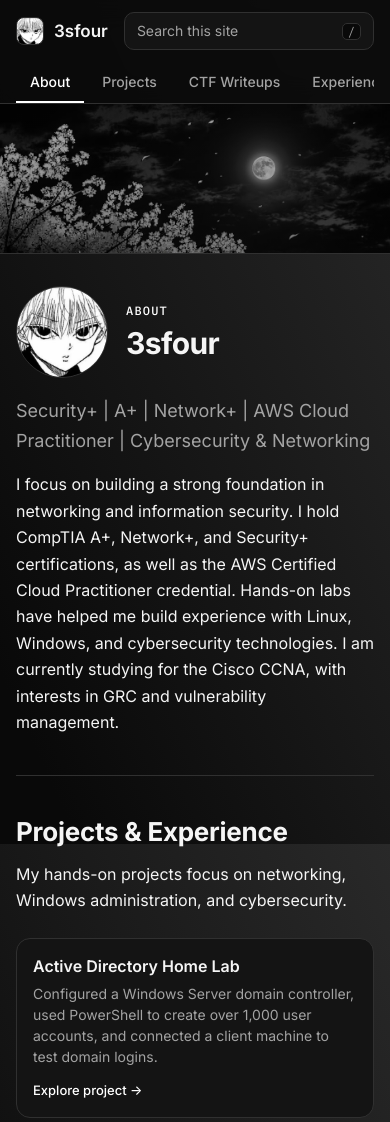
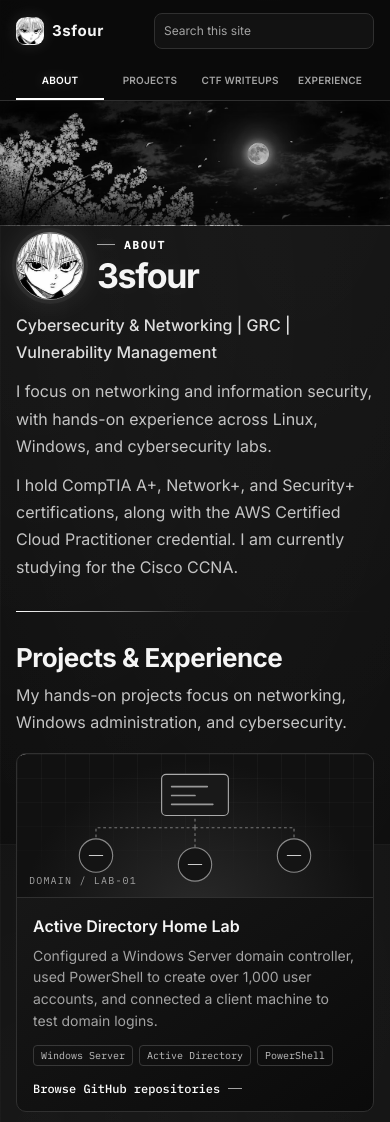
Before and after one commit to 3sfour/Personal_Website, a plain HTML site: page index.html in a window 390 px wide. Shown: the top 1122 px of the page. Drawn offline with Linux system fonts and the light colour scheme.

Commit message:
Improve portfolio presentation and responsive layout
Refine the monochrome styling, compact spacing, and mobile navigation. Clarify the about section and add a visual Active Directory project card with technology tags and a GitHub repositories link.

Co-authored-by: Copilot <223556219+Copilot@users.noreply.github.com>

```diff
--- a/index.html
+++ b/index.html
@@ -41,15 +41,39 @@
           <h1>3sfour</h1>
         </div>
       </div>
-      <p class="lead" data-searchable data-search-title="Cybersecurity profile" data-search-section="#about">Security+ | A+ | Network+ | AWS Cloud Practitioner | Cybersecurity &amp; Networking</p>
-      <p data-searchable data-search-title="About and interests" data-search-section="#about">I focus on building a strong foundation in networking and information security. I hold CompTIA A+, Network+, and Security+ certifications, as well as the AWS Certified Cloud Practitioner credential. Hands-on labs have helped me build experience with Linux, Windows, and cybersecurity technologies. I am currently studying for the Cisco CCNA, with interests in GRC and vulnerability management.</p>
+      <p class="lead" data-searchable data-search-title="Cybersecurity profile" data-search-section="#about">Cybersecurity &amp; Networking | GRC | Vulnerability Management</p>
+      <p data-searchable data-search-title="About and interests" data-search-section="#about">I focus on networking and information security, with hands-on experience across Linux, Windows, and cybersecurity labs.</p>
+      <p data-searchable data-search-title="Certifications and studies" data-search-section="#about">I hold CompTIA A+, Network+, and Security+ certifications, along with the AWS Certified Cloud Practitioner credential. I am currently studying for the Cisco CCNA.</p>
 
       <hr>
 
       <h2 id="projects" data-searchable data-search-title="Projects" data-search-section="#projects">Projects &amp; Experience</h2>
       <p data-searchable data-search-title="Project focus" data-search-section="#projects">My hands-on projects focus on networking, Windows administration, and cybersecurity.</p>
       <div class="grid">
-        <a class="card" href="#" data-searchable data-search-title="Active Directory Home Lab" data-search-section="#projects"><div class="body"><b>Active Directory Home Lab</b><span>Configured a Windows Server domain controller, used PowerShell to create over 1,000 user accounts, and connected a client machine to test domain logins.</span><span class="btn">Explore project →</span></div></a>
+        <article class="card project-card" data-searchable data-search-title="Active Directory Home Lab" data-search-section="#projects">
+          <div class="project-art" aria-hidden="true">
+            <svg viewBox="0 0 640 240" role="presentation">
+              <path class="network-line" d="M320 78v46M320 124H142v38M320 124h178v38M320 124v52" />
+              <rect class="network-server" x="260" y="28" width="120" height="74" rx="8" />
+              <path class="server-line" d="M278 50h64M278 66h42M278 82h74" />
+              <circle class="network-node" cx="142" cy="174" r="30" />
+              <circle class="network-node" cx="498" cy="174" r="30" />
+              <circle class="network-node" cx="320" cy="190" r="30" />
+              <path class="node-mark" d="M130 174h24M486 174h24M308 190h24" />
+            </svg>
+            <span>DOMAIN / LAB-01</span>
+          </div>
+          <div class="body">
+            <b>Active Directory Home Lab</b>
+            <span>Configured a Windows Server domain controller, used PowerShell to create over 1,000 user accounts, and connected a client machine to test domain logins.</span>
+            <ul class="project-tags" aria-label="Technologies used">
+              <li>Windows Server</li>
+              <li>Active Directory</li>
+              <li>PowerShell</li>
+            </ul>
+            <a class="btn" href="https://github.com/3sfour?tab=repositories" target="_blank" rel="noopener noreferrer">Browse GitHub repositories</a>
+          </div>
+        </article>
       </div>
 
       <hr>
@@ -68,7 +92,6 @@
         <h2 data-searchable data-search-title="Experience and contact" data-search-section="#experience">Experience &amp; Connect</h2>
         <p data-searchable data-search-title="Experience" data-search-section="#experience">Previous experience includes electronics and retail cashier roles at Walmart. Connect with me to discuss networking and cybersecurity opportunities.</p>
         <div class="grid">
-          <a class="card" href="https://www.linkedin.com/in/ali-asfourr" target="_blank" rel="noopener noreferrer" data-searchable data-search-title="LinkedIn profile" data-search-section="#experience"><div class="body"><img class="ico" src="assets/linkedin.png" alt="" aria-hidden="true"><b>LinkedIn</b><span>Connect with me and view my professional profile.</span><span class="btn">View profile →</span></div></a>
           <a class="card" href="https://github.com/3sfour/" target="_blank" rel="noopener noreferrer" data-searchable data-search-title="GitHub profile and repositories" data-search-section="#experience"><div class="body"><img class="ico" src="assets/github.svg" alt="" aria-hidden="true"><b>GitHub</b><span>Explore my GitHub projects and repositories.</span><span class="btn">View profile →</span></div></a>
           <a class="card" href="https://app.hackthebox.com/public/users/3700188" target="_blank" rel="noopener noreferrer" data-searchable data-search-title="Hack The Box profile" data-search-section="#experience"><div class="body"><img class="ico" src="assets/hackthebox.svg" alt="" aria-hidden="true"><b>Hack The Box</b><span>View my profile and cybersecurity activity.</span><span class="btn">View profile →</span></div></a>
         </div>
--- a/style.css
+++ b/style.css
@@ -1,100 +1,195 @@
-/* Monochrome night palette inspired by the supplied manga portrait and moonlit banner. */
+/* Monochrome night palette with subtle interface lighting. */
 :root {
   --bg: #090909;
   --surface: #141414;
   --surface-2: #1b1b1b;
   --line: #303030;
   --glass: rgba(9, 9, 9, .86);
-  --grad-from: #292929;
   --fg: #f5f5f5;
   --muted: #a3a3a3;
   --accent: #ffffff;
+  --accent-muted: #a3a3a3;
   --accent-soft: rgba(255, 255, 255, .12);
   --font: "Inter", system-ui, -apple-system, "Segoe UI", sans-serif;
   --mono: "IBM Plex Mono", ui-monospace, Menlo, monospace;
   color-scheme: dark;
 }
 * { box-sizing: border-box; }
+html { scroll-behavior: smooth; }
 body {
-  background: var(--bg); color: var(--fg); font-family: var(--font);
-  font-size: 16px; line-height: 1.65; margin: 0;
   background-color: var(--bg);
-  background-image: linear-gradient(to bottom left, var(--grad-from), var(--bg) 90%);
+  background-image:
+    radial-gradient(ellipse at 78% 9%, rgba(255, 255, 255, .055), transparent 34rem),
+    radial-gradient(ellipse at 10% 36%, rgba(255, 255, 255, .035), transparent 32rem),
+    linear-gradient(rgba(255, 255, 255, .025) 1px, transparent 1px),
+    linear-gradient(90deg, rgba(255, 255, 255, .025) 1px, transparent 1px);
+  background-size: auto, auto, 44px 44px, 44px 44px;
   background-attachment: fixed;
+  color: var(--fg);
+  font-family: var(--font);
+  font-size: 16px;
+  line-height: 1.7;
+  margin: 0;
 }
 a { color: inherit; text-decoration: none; }
 .gutter { padding-inline: max(16px, env(safe-area-inset-left, 0px)) max(16px, env(safe-area-inset-right, 0px)); }
 
-/* header */
-.top { position: sticky; top: env(safe-area-inset-top, 0px); z-index: 20; background: var(--glass); backdrop-filter: blur(14px); -webkit-backdrop-filter: blur(14px); border-bottom: 1px solid var(--line); }
-body::before { content: ""; position: fixed; inset: 0 0 auto; height: env(safe-area-inset-top, 0px); z-index: 30; background: var(--glass); backdrop-filter: blur(14px); -webkit-backdrop-filter: blur(14px); }
-.bar { max-width: 1280px; margin: 0 auto; display: flex; align-items: center; gap: 16px; padding-block: 12px; }
-.logo { display: flex; align-items: center; gap: 10px; font-weight: 600; font-size: 17px; }
-.logo i { width: 28px; height: 28px; flex: 0 0 28px; border-radius: 8px; background: url("assets/3sfour-avatar.png") center 42% / cover; border: 1px solid var(--line); display: block; }
+/* Header and search */
+.top {
+  position: sticky;
+  top: env(safe-area-inset-top, 0px);
+  z-index: 20;
+  background: var(--glass);
+  backdrop-filter: blur(18px);
+  -webkit-backdrop-filter: blur(18px);
+  border-bottom: 1px solid var(--line);
+  box-shadow: 0 8px 32px rgba(0, 0, 0, .24);
+}
+body::before {
+  content: "";
+  position: fixed;
+  inset: 0 0 auto;
+  height: env(safe-area-inset-top, 0px);
+  z-index: 30;
+  background: var(--glass);
+  backdrop-filter: blur(18px);
+  -webkit-backdrop-filter: blur(18px);
+}
+.bar { max-width: 1280px; margin: 0 auto; display: flex; align-items: center; gap: 16px; padding-block: 13px; }
+.logo { display: flex; align-items: center; gap: 10px; font-weight: 700; font-size: 17px; letter-spacing: .04em; }
+.logo i {
+  width: 32px;
+  height: 32px;
+  flex: 0 0 32px;
+  border-radius: 9px;
+  background: url("assets/3sfour-avatar.png") center 42% / cover;
+  border: 1px solid rgba(255, 255, 255, .42);
+  box-shadow: 0 0 16px rgba(255, 255, 255, .12);
+  display: block;
+}
 .search-wrap { position: relative; margin-left: auto; flex: 1; max-width: 340px; min-width: 0; }
-.search { width: 100%; display: flex; align-items: center; gap: 8px; height: 38px; padding: 0 12px; border: 1px solid var(--line); border-radius: 10px; background: var(--surface); color: var(--muted); font-size: 14px; min-width: 0; }
-.search:focus-within { border-color: #777; }
+.search { width: 100%; display: flex; align-items: center; gap: 8px; height: 40px; padding: 0 12px; border: 1px solid var(--line); border-radius: 8px; background: rgba(20, 20, 20, .88); color: var(--muted); font-size: 14px; min-width: 0; transition: border-color .2s, box-shadow .2s; }
+.search:focus-within { border-color: #777; box-shadow: 0 0 0 3px rgba(255, 255, 255, .08), 0 0 18px rgba(255, 255, 255, .06); }
 .search input { width: 100%; min-width: 0; padding: 0; border: 0; outline: 0; background: transparent; color: var(--fg); font: inherit; }
 .search input::placeholder { color: var(--muted); opacity: 1; }
 .search kbd { margin-left: auto; font: 12px var(--mono); border: 1px solid var(--line); border-radius: 5px; padding: 0 5px; background: var(--bg); }
-.search-results { position: absolute; z-index: 40; top: calc(100% + 8px); right: 0; width: min(420px, calc(100vw - 32px)); max-height: min(60vh, 400px); overflow-y: auto; padding: 8px; border: 1px solid var(--line); border-radius: 12px; background: var(--surface); box-shadow: 0 12px 32px rgba(0, 0, 0, .55); }
+.search-results { position: absolute; z-index: 40; top: calc(100% + 8px); right: 0; width: min(420px, calc(100vw - 32px)); max-height: min(60vh, 400px); overflow-y: auto; padding: 8px; border: 1px solid var(--line); border-radius: 10px; background: var(--surface); box-shadow: 0 16px 40px rgba(0, 0, 0, .6), 0 0 22px rgba(255, 255, 255, .04); }
 .search-results[hidden], .search-empty[hidden] { display: none; }
 .search-results ul { display: grid; gap: 4px; margin: 0; padding: 0; list-style: none; }
-.search-results a { display: grid; gap: 2px; padding: 10px 12px; border-radius: 8px; }
+.search-results a { display: grid; gap: 2px; padding: 10px 12px; border-radius: 6px; }
 .search-results a:hover, .search-results a:focus-visible { background: var(--surface-2); }
 .search-results a strong { font-size: 14px; font-weight: 600; }
 .search-results a span, .search-empty { margin: 0; color: var(--muted); font-size: 13px; line-height: 1.45; }
 .search-empty { padding: 10px 12px; }
-.tabs { max-width: 1280px; margin: 0 auto; display: flex; gap: 4px; overflow-x: auto; }
-.tabs a { padding: 8px 14px; font-size: 14px; font-weight: 500; color: var(--muted); border-bottom: 2px solid transparent; white-space: nowrap; transition: color .15s, border-color .15s; }
+.tabs { max-width: 1280px; margin: 0 auto; display: flex; gap: 6px; overflow-x: auto; scrollbar-width: thin; scrollbar-color: var(--line) transparent; }
+.tabs a { padding: 8px 14px 10px; font-size: 13px; font-weight: 600; letter-spacing: .04em; text-transform: uppercase; color: var(--muted); border-bottom: 2px solid transparent; white-space: nowrap; transition: color .18s, border-color .18s, text-shadow .18s; }
 .tabs a:hover { color: var(--fg); }
-.tabs a.on { color: var(--accent); border-color: var(--accent); }
+.tabs a.on { color: var(--accent); border-color: var(--accent); text-shadow: 0 0 14px rgba(255, 255, 255, .3); }
 
-/* cover */
-.cover { height: 220px; background: linear-gradient(rgba(0, 0, 0, .22), rgba(0, 0, 0, .48)), url("assets/moonlit-banner.jpeg") center 48% / cover, linear-gradient(to bottom left, var(--grad-from), var(--surface)); border-bottom: 1px solid var(--line); display: grid; place-items: center; color: var(--fg); font: 500 13px var(--mono); letter-spacing: .12em; text-transform: uppercase; text-shadow: 0 2px 12px #000; }
+/* Banner */
+.cover {
+  height: 180px;
+  background:
+    linear-gradient(90deg, rgba(0, 0, 0, .25), rgba(0, 0, 0, .12) 46%, rgba(0, 0, 0, .35)),
+    linear-gradient(0deg, rgba(0, 0, 0, .74), transparent 48%, rgba(0, 0, 0, .12)),
+    url("assets/moonlit-banner.jpeg") center 48% / cover,
+    linear-gradient(135deg, #292929, #141414);
+  border-bottom: 1px solid rgba(255, 255, 255, .2);
+  box-shadow: inset 0 -1px 24px rgba(255, 255, 255, .045);
+  display: grid;
+  place-items: center;
+  color: var(--fg);
+  font: 500 13px var(--mono);
+  letter-spacing: .12em;
+  text-transform: uppercase;
+  text-shadow: 0 2px 12px #000;
+}
 
-/* shell */
-.shell { max-width: 1280px; margin: 0 auto; display: grid; grid-template-columns: 240px minmax(0, 1fr); gap: 48px; padding-block: 32px 64px; }
-.toc { position: sticky; top: calc(110px + env(safe-area-inset-top, 0px)); align-self: start; display: flex; flex-direction: column; gap: 2px; font-size: 14px; }
-.toc a { padding: 7px 12px; border-radius: 8px; color: var(--muted); }
-.toc a.on { background: var(--accent-soft); color: var(--accent); font-weight: 500; }
-.toc a:hover { background: var(--surface); }
+/* Content shell */
+.shell { max-width: 1280px; margin: 0 auto; display: grid; grid-template-columns: 200px minmax(0, 1fr); gap: 40px; padding-block: 8px 48px; }
+.toc { position: sticky; top: calc(110px + env(safe-area-inset-top, 0px)); align-self: start; display: flex; flex-direction: column; gap: 4px; font-size: 13px; }
+.toc a { padding: 8px 12px; border: 1px solid transparent; border-radius: 6px; color: var(--muted); transition: color .18s, background .18s, border-color .18s; }
+.toc a.on { background: var(--accent-soft); border-color: rgba(255, 255, 255, .16); color: var(--accent); font-weight: 600; }
+.toc a:hover { background: var(--surface); color: var(--fg); }
 main { max-width: 768px; width: 100%; margin: 0 auto; min-width: 0; }
 [id="about"], [id="projects"], [id="ctf-machines"], [id="experience"] { scroll-margin-top: 120px; }
-h1 { font-size: clamp(30px, 5vw, 40px); line-height: 1.15; letter-spacing: -.02em; margin: 0 0 16px; text-wrap: balance; }
-h2 { font-size: 26px; line-height: 1.25; letter-spacing: -.01em; margin: 0 0 12px; text-wrap: balance; }
-p { margin: 0 0 16px; max-width: 65ch; }
-.lead { color: var(--muted); font-size: 18px; }
-hr { border: 0; border-top: 1px solid var(--line); margin: 40px 0; }
-.eyebrow { font: 500 12px var(--mono); letter-spacing: .1em; text-transform: uppercase; color: var(--accent); margin-bottom: 8px; }
-.identity { display: flex; align-items: center; gap: 18px; margin-bottom: 18px; }
-.avatar { width: 92px; height: 92px; flex: 0 0 92px; border: 1px solid var(--line); border-radius: 50%; object-fit: cover; object-position: center 42%; filter: grayscale(1); }
+h1 { font-size: clamp(34px, 5vw, 48px); line-height: 1.1; letter-spacing: -.04em; margin: 0 0 12px; text-wrap: balance; text-shadow: 0 0 24px rgba(255, 255, 255, .08); }
+h2 { font-size: 26px; line-height: 1.25; letter-spacing: -.02em; margin: 0 0 8px; text-wrap: balance; }
+p { margin: 0 0 12px; max-width: 65ch; }
+.shell main > p:not(.lead) { color: #c4c4c4; }
+.lead { color: #dedede; font-size: 18px; font-weight: 500; }
+hr { border: 0; height: 1px; background: linear-gradient(90deg, var(--accent), rgba(255, 255, 255, .08) 48%, transparent); margin: 30px 0; }
+.eyebrow { display: flex; align-items: center; gap: 9px; font: 600 11px var(--mono); letter-spacing: .16em; text-transform: uppercase; color: var(--accent); margin-bottom: 5px; }
+.eyebrow::before { content: ""; width: 18px; height: 1px; background: var(--accent-muted); box-shadow: 0 0 8px rgba(255, 255, 255, .25); }
+.identity { display: flex; align-items: center; gap: 18px; margin-bottom: 14px; }
+.avatar { width: 88px; height: 88px; flex: 0 0 88px; border: 1px solid rgba(255, 255, 255, .48); border-radius: 50%; object-fit: cover; object-position: center 42%; filter: grayscale(1); box-shadow: 0 0 0 4px rgba(255, 255, 255, .045), 0 0 24px rgba(255, 255, 255, .12); }
 .identity h1 { margin-bottom: 0; }
 
-/* cards */
-.grid { display: grid; gap: 16px; grid-template-columns: repeat(auto-fill, minmax(220px, 1fr)); margin-top: 24px; }
-.card { display: flex; flex-direction: column; border: 1px solid var(--line); border-radius: 14px; background: var(--surface); overflow: hidden; transition: border-color .15s, box-shadow .15s; }
-.card:hover { border-color: #5a5a5a; box-shadow: 0 6px 20px rgba(0, 0, 0, .35); }
+/* Project and profile cards */
+.grid { display: grid; gap: 14px; grid-template-columns: repeat(auto-fill, minmax(220px, 1fr)); margin-top: 16px; }
+.card { position: relative; display: flex; flex-direction: column; border: 1px solid var(--line); border-radius: 10px; background: linear-gradient(145deg, rgba(27, 27, 27, .96), rgba(10, 10, 10, .96)); overflow: hidden; transition: transform .2s, border-color .2s, box-shadow .2s; }
+.card::before { content: ""; position: absolute; inset: 0 auto auto 0; width: 46px; height: 2px; background: var(--accent); box-shadow: 0 0 12px rgba(255, 255, 255, .32); }
+.card:hover { transform: translateY(-3px); border-color: rgba(255, 255, 255, .42); box-shadow: 0 12px 30px rgba(0, 0, 0, .38), 0 0 22px rgba(255, 255, 255, .045); }
 .card .img { aspect-ratio: 16 / 9; background: var(--surface); border-bottom: 1px solid var(--line); display: grid; place-items: center; color: var(--muted); font: 12px var(--mono); }
-.card .body { padding: 14px 16px 16px; display: flex; flex-direction: column; gap: 4px; }
-.card b { font-weight: 600; }
-.card span { color: var(--muted); font-size: 14px; line-height: 1.5; }
-.card .btn { margin-top: 10px; align-self: flex-start; font-size: 13px; font-weight: 500; color: var(--accent); }
+.card .body { padding: 15px 16px; display: flex; flex-direction: column; gap: 5px; }
+.card b { font-weight: 600; color: var(--fg); }
+.card span { color: var(--muted); font-size: 14px; line-height: 1.55; }
+.card .btn { margin-top: 10px; align-self: flex-start; font: 500 12px var(--mono); color: var(--accent); }
+.card .btn::after { content: ""; display: inline-block; width: 14px; height: 1px; margin: 0 0 4px 8px; background: var(--accent-muted); transition: width .2s; }
+.card:hover .btn::after { width: 24px; }
+.project-art { position: relative; height: 144px; overflow: hidden; border-bottom: 1px solid var(--line); background: radial-gradient(ellipse at 50% 110%, #292929, #111 68%); }
+.project-art::before { content: ""; position: absolute; inset: 0; background: linear-gradient(rgba(255, 255, 255, .035) 1px, transparent 1px), linear-gradient(90deg, rgba(255, 255, 255, .035) 1px, transparent 1px); background-size: 24px 24px; mask-image: linear-gradient(to bottom, black, transparent); }
+.project-art svg { position: relative; width: 100%; height: 100%; }
+.project-art > span { position: absolute; left: 12px; bottom: 10px; color: #a3a3a3; font: 10px var(--mono); letter-spacing: .12em; }
+.network-line { fill: none; stroke: #777; stroke-width: 2; stroke-dasharray: 5 5; }
+.network-server { fill: #191919; stroke: #aaa; stroke-width: 2; }
+.server-line { fill: none; stroke: #999; stroke-width: 3; stroke-linecap: round; }
+.network-node { fill: #141414; stroke: #888; stroke-width: 2; }
+.node-mark { stroke: #ccc; stroke-width: 2; stroke-linecap: round; }
+.project-tags { display: flex; flex-wrap: wrap; gap: 6px; margin: 8px 0 0; padding: 0; list-style: none; }
+.project-tags li { padding: 3px 7px; border: 1px solid #383838; border-radius: 4px; color: #c4c4c4; font: 10px var(--mono); }
 
 .center { text-align: center; }
 .center p { margin-inline: auto; }
-.connect { background: var(--glass); border: 1px solid var(--line); border-radius: 18px; padding: 32px 20px; }
+.connect { position: relative; background: linear-gradient(145deg, rgba(20, 20, 20, .94), rgba(8, 8, 8, .9)); border: 1px solid var(--line); border-radius: 12px; padding: 24px 20px; box-shadow: inset 0 1px rgba(255, 255, 255, .025); }
+.connect::before { content: ""; position: absolute; top: -1px; left: 24px; width: 76px; height: 2px; background: var(--accent-muted); box-shadow: 0 0 12px rgba(255, 255, 255, .24); }
 .connect .grid { grid-template-columns: repeat(auto-fit, minmax(180px, 1fr)); text-align: left; }
-.connect .card { background: var(--surface-2); }
-.ico { width: 36px; height: 36px; object-fit: contain; margin-bottom: 8px; }
+.connect .card { background: rgba(27, 27, 27, .8); }
+.ico { width: 30px; height: 30px; object-fit: contain; margin-bottom: 5px; }
 
-.pager { display: flex; gap: 16px; margin-top: 48px; flex-wrap: wrap; }
-.pager a { flex: 1; min-width: 200px; border: 1px solid var(--line); border-radius: 12px; padding: 14px 16px; }
-.pager small { display: block; color: var(--muted); font-size: 12px; }
+.pager { display: flex; gap: 12px; margin-top: 30px; flex-wrap: wrap; }
+.pager a { flex: 1; min-width: 200px; border: 1px solid var(--line); border-radius: 8px; padding: 11px 14px; background: rgba(20, 20, 20, .7); transition: border-color .2s, background .2s; }
+.pager a:hover { border-color: rgba(255, 255, 255, .36); background: rgba(27, 27, 27, .9); }
+.pager small { display: block; color: var(--accent-muted); font: 11px var(--mono); text-transform: uppercase; letter-spacing: .12em; }
 .pager a:last-child { text-align: right; }
 
 footer { border-top: 1px solid var(--line); background: var(--glass); }
-footer .in { max-width: 1280px; margin: 0 auto; padding-block: 24px; display: flex; justify-content: space-between; gap: 16px; flex-wrap: wrap; color: var(--muted); font-size: 14px; }
+footer .in { max-width: 1280px; margin: 0 auto; padding-block: 18px; display: flex; justify-content: space-between; gap: 16px; flex-wrap: wrap; color: var(--muted); font-size: 13px; }
+a:focus-visible { outline: 2px solid var(--accent); outline-offset: 3px; }
 
-a:focus-visible { outline: 2px solid var(--accent); outline-offset: 2px; }
-@media (max-width: 900px) { .shell { grid-template-columns: minmax(0, 1fr); } .toc { display: none; } .cover { height: 150px; } }
+@media (max-width: 900px) {
+  .shell { grid-template-columns: minmax(0, 1fr); }
+  .toc { display: none; }
+  .cover { height: 150px; }
+}
+@media (max-width: 560px) {
+  .bar { gap: 10px; }
+  .logo { gap: 8px; font-size: 15px; }
+  .logo i { width: 28px; height: 28px; flex-basis: 28px; }
+  .search-wrap { max-width: 220px; }
+  .search { height: 36px; padding-inline: 9px; font-size: 12px; }
+  .search kbd { display: none; }
+  .tabs { display: grid; grid-template-columns: repeat(4, minmax(0, 1fr)); gap: 2px; margin-inline: -16px; padding-inline: 16px; overflow: visible; }
+  .tabs a { display: grid; place-items: center; min-height: 38px; padding: 5px 2px; font-size: 10px; line-height: 1.2; letter-spacing: .02em; text-align: center; white-space: normal; }
+  .cover { height: 125px; }
+  .shell { padding-block: 6px 36px; }
+  .identity { gap: 13px; margin-bottom: 12px; }
+  .avatar { width: 68px; height: 68px; flex-basis: 68px; }
+  .lead { font-size: 16px; }
+  .connect { padding: 20px 14px; }
+  .connect .grid { grid-template-columns: 1fr; }
+}
+@media (prefers-reduced-motion: reduce) {
+  html { scroll-behavior: auto; }
+  *, *::before, *::after { transition-duration: .01ms !important; animation-duration: .01ms !important; animation-iteration-count: 1 !important; }
+}
```
